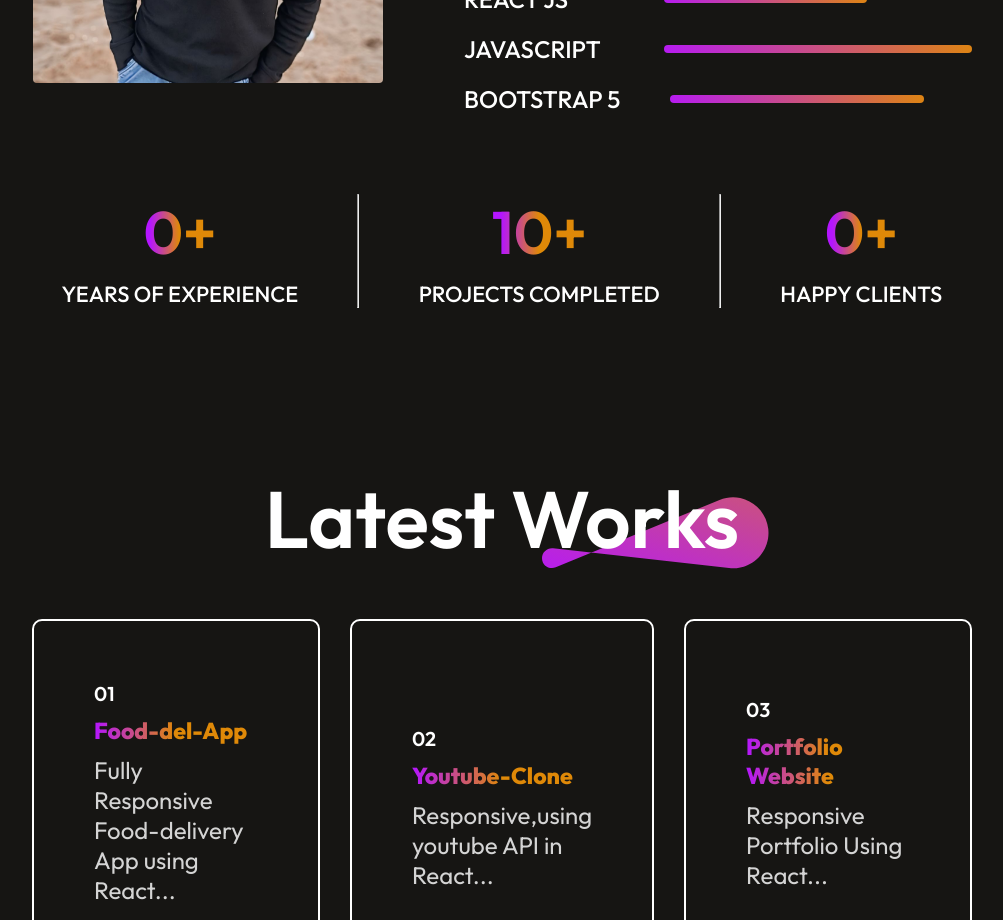
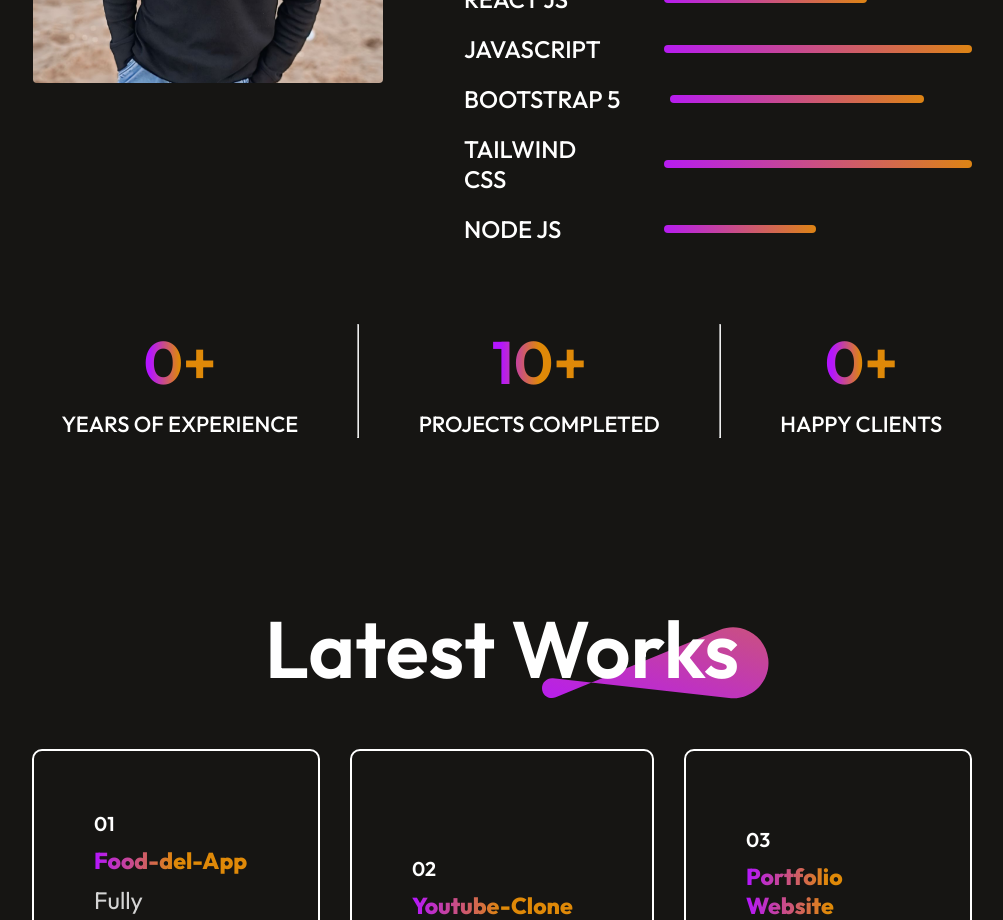
Before and after one commit to babu6383/Portfolio-website, a React (Create React App) app: page / in a window 1280 px wide. Shown: the part 1740-2660 px from the top of the page, without its empty margins (138-1141 px from the left). Built offline with nearby package versions, Linux system fonts and the light colour scheme.

Commit message:
sills added

```diff
--- a/src/Components/About/About.jsx
+++ b/src/Components/About/About.jsx
@@ -33,6 +33,8 @@ const About = () => {
                     <div className="about-skill"  data-aos="fade-up"><p>REACT JS</p> <hr style={{width:"40%"}}/></div>
                     <div className="about-skill"  data-aos="fade-up"><p>JAVASCRIPT</p> <hr style={{width:"75%"}}/></div>
                     <div className="about-skill"  data-aos="fade-up"><p>BOOTSTRAP 5</p> <hr style={{width:"50%"}}/></div>
+                    <div className="about-skill"  data-aos="fade-up"><p>TAILWIND CSS</p> <hr style={{width:"70%"}}/></div>
+                    <div className="about-skill"  data-aos="fade-up"><p>NODE JS</p> <hr style={{width:"30%"}}/></div>
                 </div>
             </div>
         </div>
```
